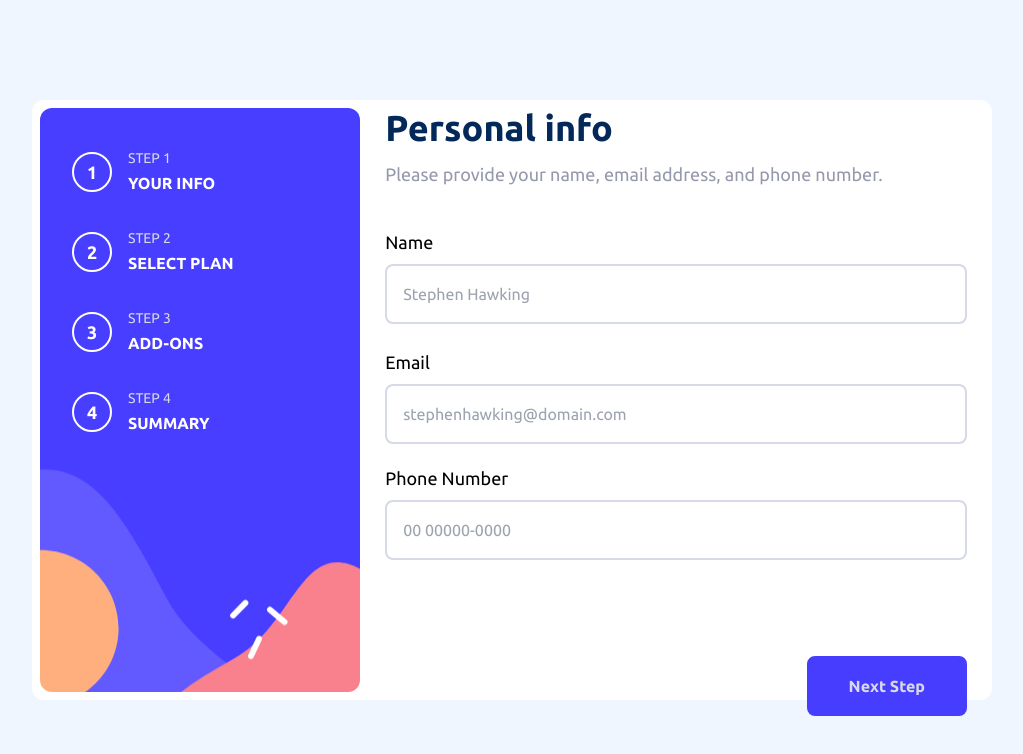
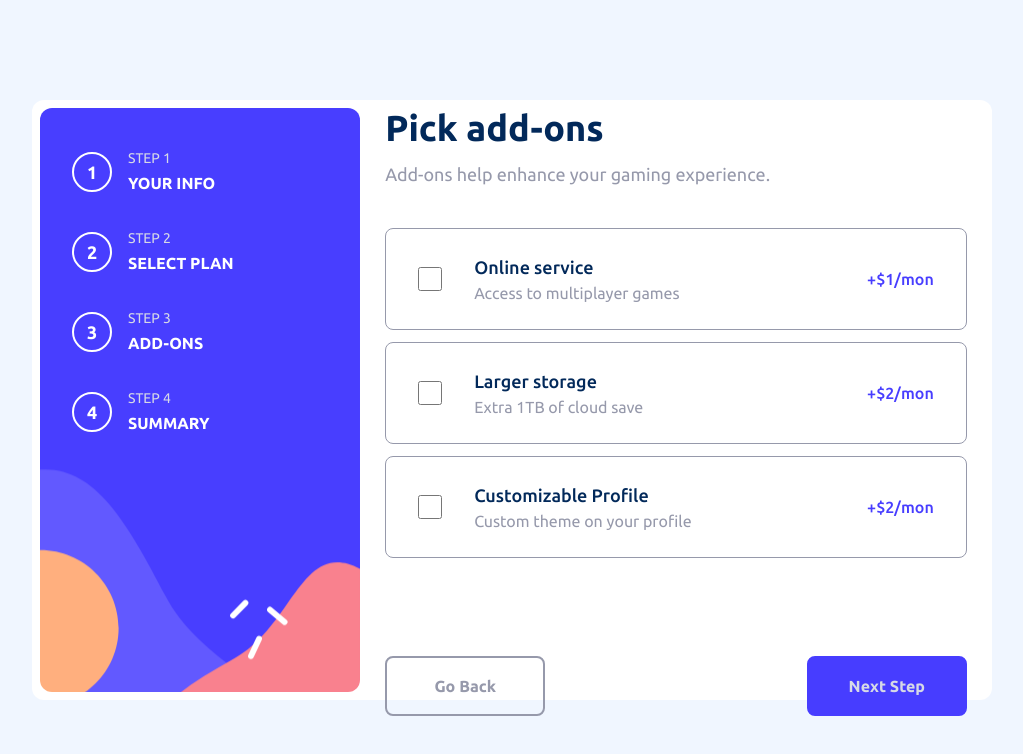
Before and after one commit to KarineBrandelli/multi-step-form, a React (Vite) app: page /Step3 in a window 1280 px wide. Shown: the top 754 px of the page, without its empty margins (128-1151 px from the left). Built offline with nearby package versions, Linux system fonts and the light colour scheme.

Commit message:
build: add Routes to form steps

```diff
--- a/src/App.jsx
+++ b/src/App.jsx
@@ -1,3 +1,5 @@
+import { Route, Routes, BrowserRouter } from "react-router-dom";
+
 import { Header } from "./components/Header/Header";
 import { Sidebar } from "./components/Sidebar/Sidebar";
 import { Step1 } from "./components/Steps/Step1";
@@ -5,22 +7,26 @@ import { Step2 } from "./components/Steps/Step2";
 import { Step3 } from "./components/Steps/Step3";
 import { Step4 } from "./components/Steps/Step4";
 import { Step5 } from "./components/Steps/Step5";
+
 import "./index.css";
 
 export default function App() {
   return (
     <>
-      <Header />
-      <div className="flex rounded-xl -mt-24 px-3 py-6 lg:p-2 w-[93%] h-[550px] lg:w-3/4 lg:h-3/4 lg:mt-0 bg-white">
-        <Sidebar />
-        <div className="mx-auto my-auto w-[98%] h-full lg:px-4 lg:h-[38rem] lg:w-[65%] flex flex-col justify-between">
-          <Step1 />
-          {/* <Step2 /> */}
-          {/* <Step3 /> */}
-          {/* <Step4 /> */}
-          {/* <Step5 /> */}
+      <BrowserRouter>
+        <Header />
+        <div className="flex rounded-xl -mt-24 px-3 py-6 lg:p-2 w-[93%] h-[550px] lg:w-3/4 lg:h-3/4 lg:mt-0 bg-white">
+          <Sidebar />
+          <div className="mx-auto my-auto w-[98%] h-full lg:px-4 lg:h-[38rem] lg:w-[65%] flex flex-col justify-between">
+            <Routes>
+              <Route path="/" element={<Step1 />} />
+              <Route path="/Step2" element={<Step2 />} />
+              <Route path="/Step3" element={<Step3 />} />
+              <Route path="/Step4" element={<Step4 />} />
+            </Routes>
+          </div>
         </div>
-      </div>
+      </BrowserRouter>
     </>
   );
 }
```
